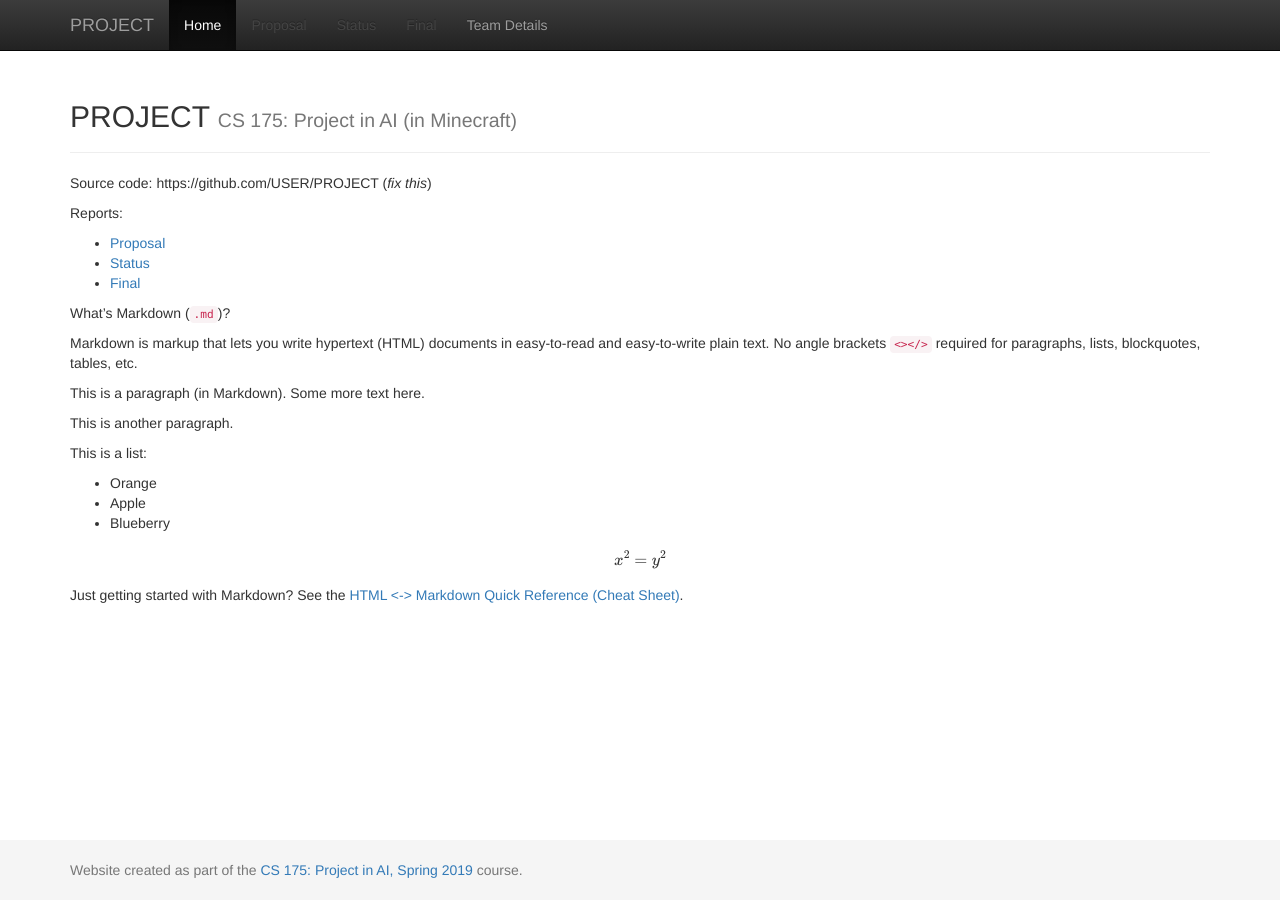
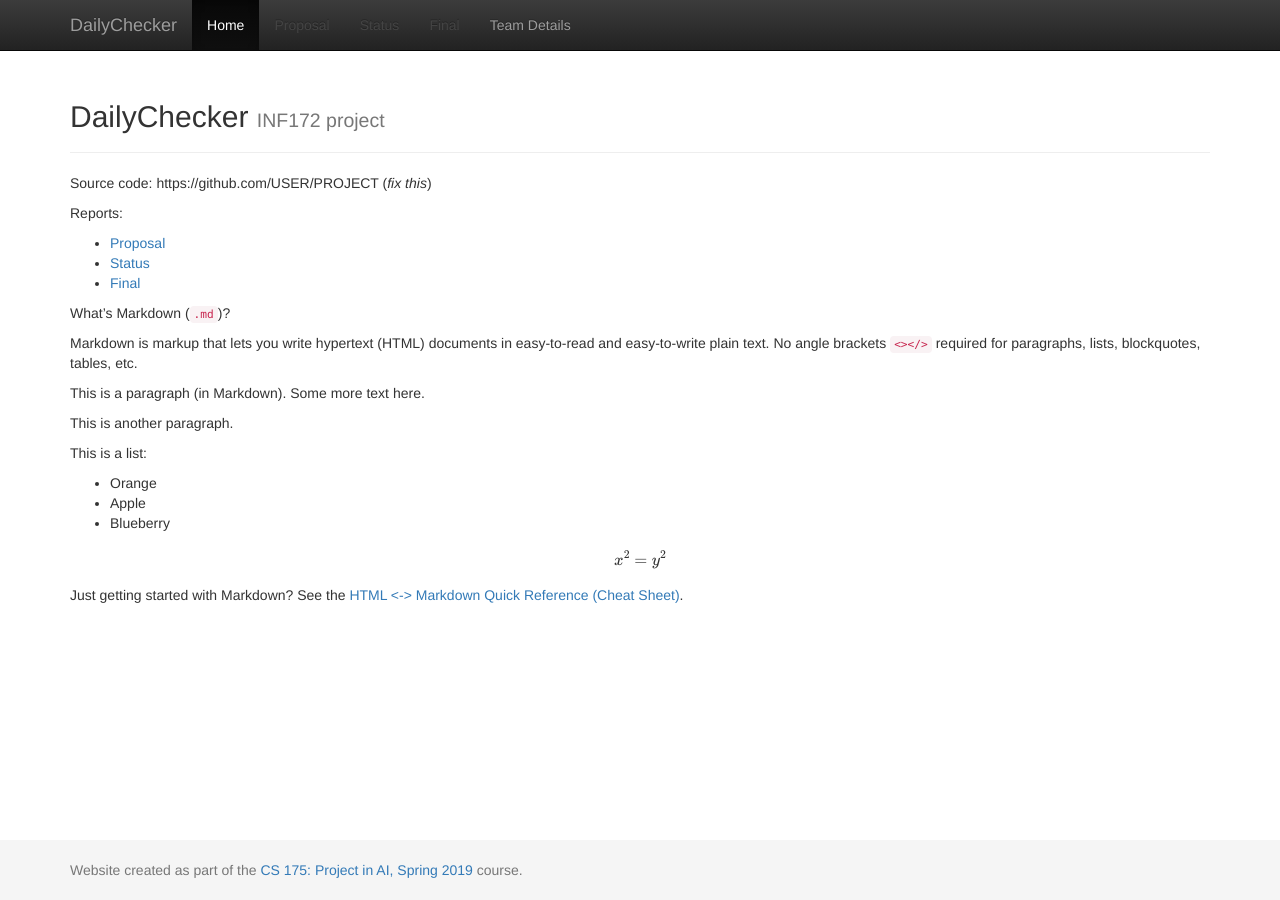
Before and after one commit to boring1234/dailychecker, a Jekyll site: the page built from docs/index.md, in a window 1280 px wide. Built offline with Jekyll 4.4.1, drawn with Linux system fonts in a browser that asks for light colours; formulas are drawn with MathJax 3.

Commit message:
Update _config.yml

```diff
--- a/docs/_config.yml
+++ b/docs/_config.yml
@@ -1,8 +1,8 @@
 ###########
 # site.title
 
-title:    'PROJECT'
-subtitle: 'CS 175: Project in AI (in Minecraft)'
+title:    'DailyChecker'
+subtitle: 'INF172 project'
 
 
 #########################
```
